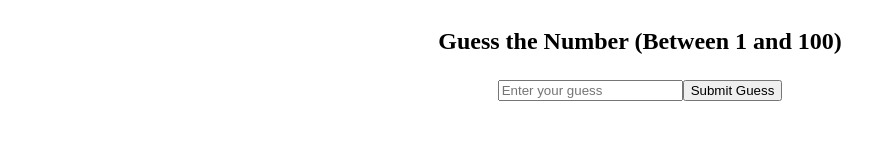
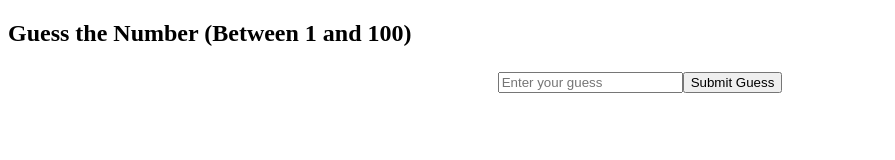
Before and after one commit to Gk091202/Guess-the-random-number, a plain HTML site: page index.html in a window 1280 px wide. Shown: the whole page, without its empty margins (0-895 px from the left). Drawn offline with Linux system fonts and the light colour scheme.

Commit message:
Update index.html

```diff
--- a/index.html
+++ b/index.html
@@ -7,10 +7,7 @@
     <link rel="stylesheet" href="styles.css">
 </head>
 <body>
-    <div class = "title">
     <h2>Guess the Number (Between 1 and 100)</h2>
-     </div>
-
     <div class = "game">
     <input type="number" id="userGuess" placeholder="Enter your guess">
     <button onclick="checkGuess()">Submit Guess</button>
```
